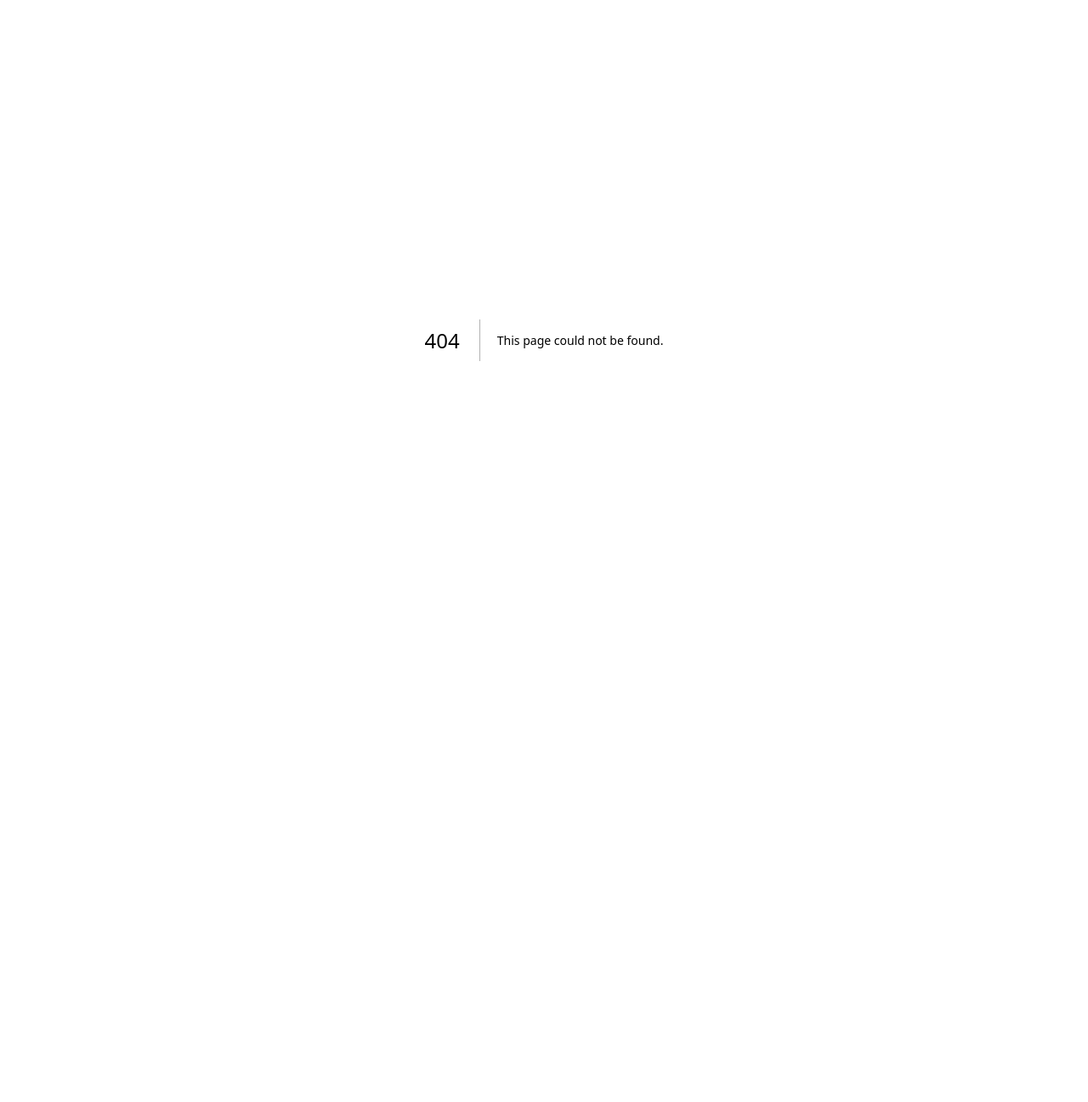
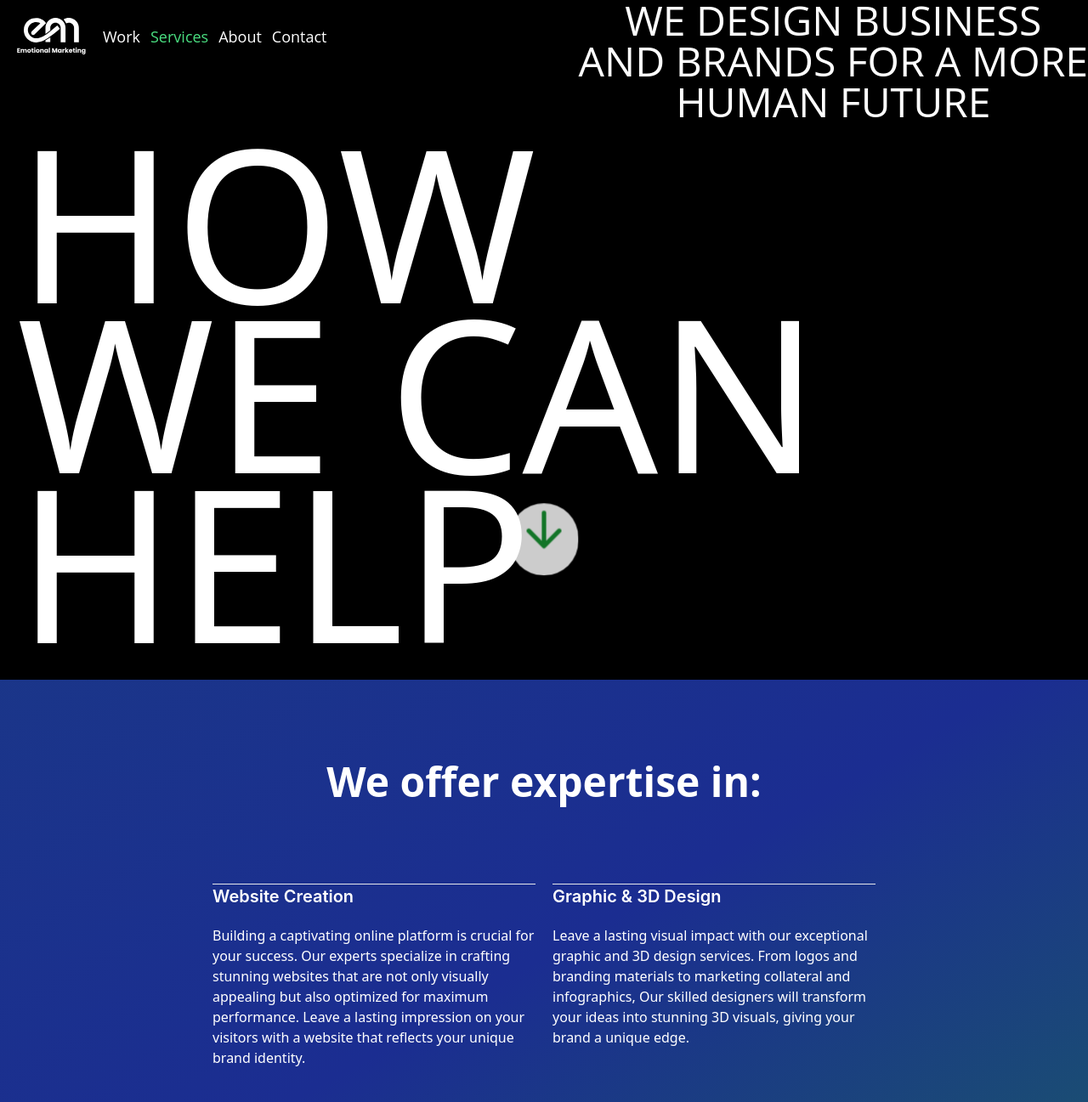
Before and after one commit to TeddyMedjio/em-marketing, a Next.js app: page /services in a window 1280 px wide. Before the commit this address had no page. Shown: the top 1297 px of the page at 85% size. Before the commit the page ends 800 px from the top, so only its background shows below. Built offline with nearby package versions, Linux system fonts and the light colour scheme.

Commit message:
services

```diff
--- /dev/null
+++ b/src/components/Header_Offer/Header_Offer.jsx
@@ -0,0 +1,131 @@
+import React from "react";
+
+const Header_Offer = () => {
+  return (
+    <div className="backgound">
+      <div
+        id="offer"
+        className="flex items-center justify-center flex-col pt-24 px-5"
+      >
+        <h1 className=" font-bold font-heading text-5xl text-white">
+          We offer expertise in:
+        </h1>
+        <div className=" flex flex-wrap max-w-[780px] gap-5 my-24">
+          <div className="border-t-[1px] flex-1 basis-[250px] mb-10">
+            <h3 className=" font-inter font-semibold text-white text-xl ">
+              Website Creation
+            </h3>
+            <p className="text-white mt-5">
+              Building a captivating online platform is crucial for your
+              success. Our experts specialize in crafting stunning websites that
+              are not only visually appealing but also optimized for maximum
+              performance. Leave a lasting impression on your visitors with a
+              website that reflects your unique brand identity.
+            </p>
+          </div>
+          <div className="border-t-[1px] flex-1 basis-[250px] mb-10">
+            <h3 className=" font-inter font-semibold text-white text-xl">
+              Graphic & 3D Design
+            </h3>
+            <p className="text-white mt-5">
+              Leave a lasting visual impact with our exceptional graphic and 3D
+              design services. From logos and branding materials to marketing
+              collateral and infographics, Our skilled designers will transform
+              your ideas into stunning 3D visuals, giving your brand a unique
+              edge.
+            </p>
+          </div>
+          <div className="border-t-[1px] flex-1 basis-[250px] mb-10">
+            <h3 className=" font-inter font-semibold text-white text-xl">
+              Social Media Page Administration
+            </h3>
+            <p className="text-white mt-5">
+              Engage and connect with your audience on popular social media
+              platforms. Our dedicated team will create and manage your social
+              media pages, driving engagement, increasing brand awareness, and
+              helping you stay ahead in the digital landscape.
+            </p>
+          </div>
+          <div className="border-t-[1px] flex-1 basis-[250px] mb-10">
+            <h3 className=" font-inter font-semibold text-white text-xl">
+              Swiss Influencer Cyrille David
+            </h3>
+            <p className="text-white mt-5">
+              Harness the power of influencer marketing with the incredible
+              reach of Cyrille David. As an actor and singer with a dedicated
+              following of 600k followers, Cyrille David will help you amplify
+              your brand message and connect with your target audience on a
+              personal level.
+            </p>
+          </div>
+          <div className="border-t-[1px] flex-1 basis-[250px] mb-10">
+            <h3 className=" font-inter font-semibold text-white text-xl">
+              SEO Marketing
+            </h3>
+            <p className="text-white mt-5">
+              Boost your online visibility and drive organic traffic with our
+              SEO marketing strategies. Our experts will optimize your website
+              and content, ensuring you rank higher in search engine results and
+              attract valuable leads.
+            </p>
+          </div>
+          <div className="border-t-[1px] flex-1 basis-[250px] mb-10">
+            <h3 className=" font-inter font-semibold text-white text-xl">
+              Animation
+            </h3>
+            <p className="text-white mt-5">
+              Bring your brand to life with captivating animations. Whether it's
+              explainer videos, motion graphics, or animated advertisements, our
+              team will deliver visually striking animations that communicate
+              your message effectively.
+            </p>
+          </div>
+          <div className="border-t-[1px] flex-1 basis-[250px] mb-10">
+            <h3 className=" font-inter font-semibold text-white text-xl">
+              Video Shooting & Editing
+            </h3>
+            <p className="text-white mt-5">
+              Capture your brand's essence with high-quality video production.
+              Our experienced videographers will work closely with you to bring
+              your vision to life, creating compelling videos that engage and
+              resonate with your target audience.
+            </p>
+          </div>
+          <div className="border-t-[1px] flex-1 basis-[250px] mb-10">
+            <h3 className=" font-inter font-semibold text-white text-xl">
+              Event Marketing Promotions
+            </h3>
+            <p className="text-white mt-5">
+              Make a splash with impactful event marketing promotions. Our team
+              will plan, execute, and promote your events, creating buzz,
+              driving attendance, and ensuring your brand stands out from the
+              competition.
+            </p>
+          </div>
+          <div className="border-t-[1px] flex-1 basis-[250px] mb-10">
+            <h3 className=" font-inter font-semibold text-white text-xl">
+              Web & App design
+            </h3>
+            <p className="text-white mt-5">
+              We drive deeper connections between your brand and your customers
+              through human-centered design. UX and UI design.
+            </p>
+          </div>
+          <div className="border-t-[1px] flex-1 basis-[250px] mb-10">
+            <h3 className=" font-inter font-semibold text-white text-xl">
+              Company Jingle Creation
+            </h3>
+            <p className="text-white mt-5">
+              Make your brand memorable with a unique and catchy jingle. Our
+              talented team will compose an original jingle that captures the
+              essence of your brand, leaving a lasting impression on your
+              audience.
+            </p>
+          </div>
+        </div>
+      </div>
+    </div>
+  );
+};
+
+export default Header_Offer;
--- /dev/null
+++ b/src/components/Header_Services/Header_Services.jsx
@@ -0,0 +1,31 @@
+import Link from "next/link";
+import Image from "next/image";
+import arrow from "../../../public/arrow.svg";
+
+const Header_Services = () => {
+  return (
+    <div className="relative h-screen mx-auto bg-black pl-5 ">
+      <div className="arrow hidden lg:block bottom-20 p-5 bg-white rounded-full opacity-80 z-50 ">
+        <Link rel="stylesheet" href="#offer_services">
+          <Image
+            src={arrow}
+            height={45}
+            alt="icon arrow"
+            className="animate-bounce"
+          />
+        </Link>
+      </div>
+      <div className="hidden lg:flex items-center absolute top-0 right-0 text-center ">
+        <h1 className=" uppercase font-heading text-5xl  text-white">
+          <span>We design business</span> <br />
+          <span>and brands for a more</span> <br /> <span>human future</span>
+        </h1>
+      </div>
+      <h1 className="text-white text-[130px] leading-[130px] lg:text-[250px] lg:leading-[200px] uppercase absolute bottom-10">
+        how <br /> we can <br /> help
+      </h1>
+    </div>
+  );
+};
+
+export default Header_Services;
--- a/src/components/Navbar/Navbar.jsx
+++ b/src/components/Navbar/Navbar.jsx
@@ -20,7 +20,7 @@ const Navbar = () => {
           <Link
             href="/work"
             className={
-              router.pathname === "/work" ? "underline" : "hover:underline"
+              router.pathname === "/work" ? "text-green-400" : "hover:underline"
             }
           >
             Work
@@ -30,7 +30,9 @@ const Navbar = () => {
           <Link
             href="/services"
             className={
-              router.pathname === "/services" ? "underline" : "hover:underline"
+              router.pathname === "/services"
+                ? "text-green-400"
+                : "hover:underline"
             }
           >
             Services
@@ -40,7 +42,9 @@ const Navbar = () => {
           <Link
             href="/about"
             className={
-              router.pathname === "/about" ? "underline" : "hover:underline"
+              router.pathname === "/about"
+                ? "text-green-400"
+                : "hover:underline"
             }
           >
             About
@@ -50,7 +54,9 @@ const Navbar = () => {
           <Link
             href="/contact"
             className={
-              router.pathname === "/about" ? "underline" : "hover:underline"
+              router.pathname === "/about"
+                ? "text-green-400"
+                : "hover:underline"
             }
           >
             Contact
--- /dev/null
+++ b/src/pages/services.js
@@ -0,0 +1,19 @@
+import Footer from "@/components/Footer/Footer";
+import Header_Offer from "@/components/Header_Offer/Header_Offer";
+import Header_Services from "@/components/Header_Services/Header_Services";
+import Navbar from "@/components/Navbar/Navbar";
+import Talk from "@/components/Talk/Talk";
+
+const services = () => {
+  return (
+    <div>
+      <Navbar />
+      <Header_Services />
+      <Header_Offer />
+      <Talk />
+      <Footer />
+    </div>
+  );
+};
+
+export default services;
```
Also changed, not shown: src/components/Acceuil/Header.jsx (+0 -11 lines).
